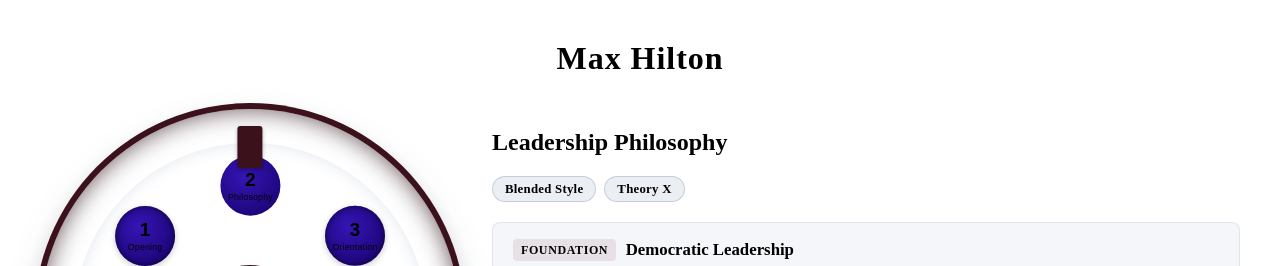
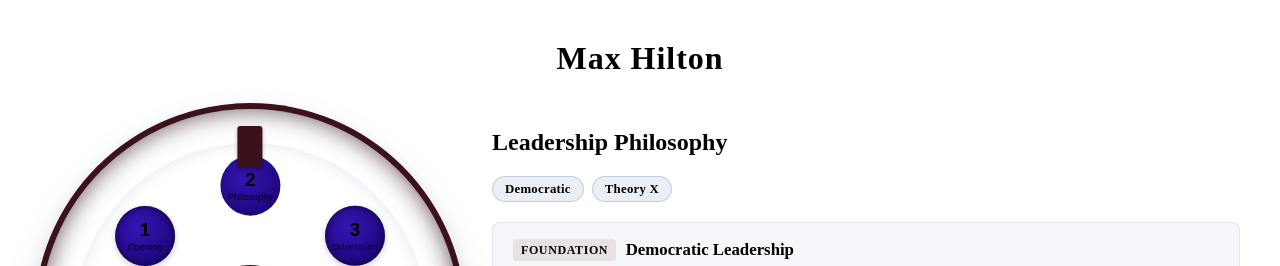
Before and after one commit to AnWatermelon/POP-Project, a Vue app: page /philosophy in a window 1280 px wide. Shown: the top 266 px of the page. Built offline with nearby package versions, Linux system fonts and the light colour scheme; the HTML template or start-up script is replaced by a standard one; a web font is replaced by a local one.

Commit message:
Update PhilosophyView.vue

```diff
--- a/src/views/PhilosophyView.vue
+++ b/src/views/PhilosophyView.vue
@@ -2,7 +2,7 @@
   <section>
     <h2>Leadership Philosophy</h2>
     <div class="badge-row">
-      <span class="pill-badge">Blended Style</span>
+      <span class="pill-badge">Democratic</span>
       <span class="pill-badge">Theory X</span>
     </div>
 
```
